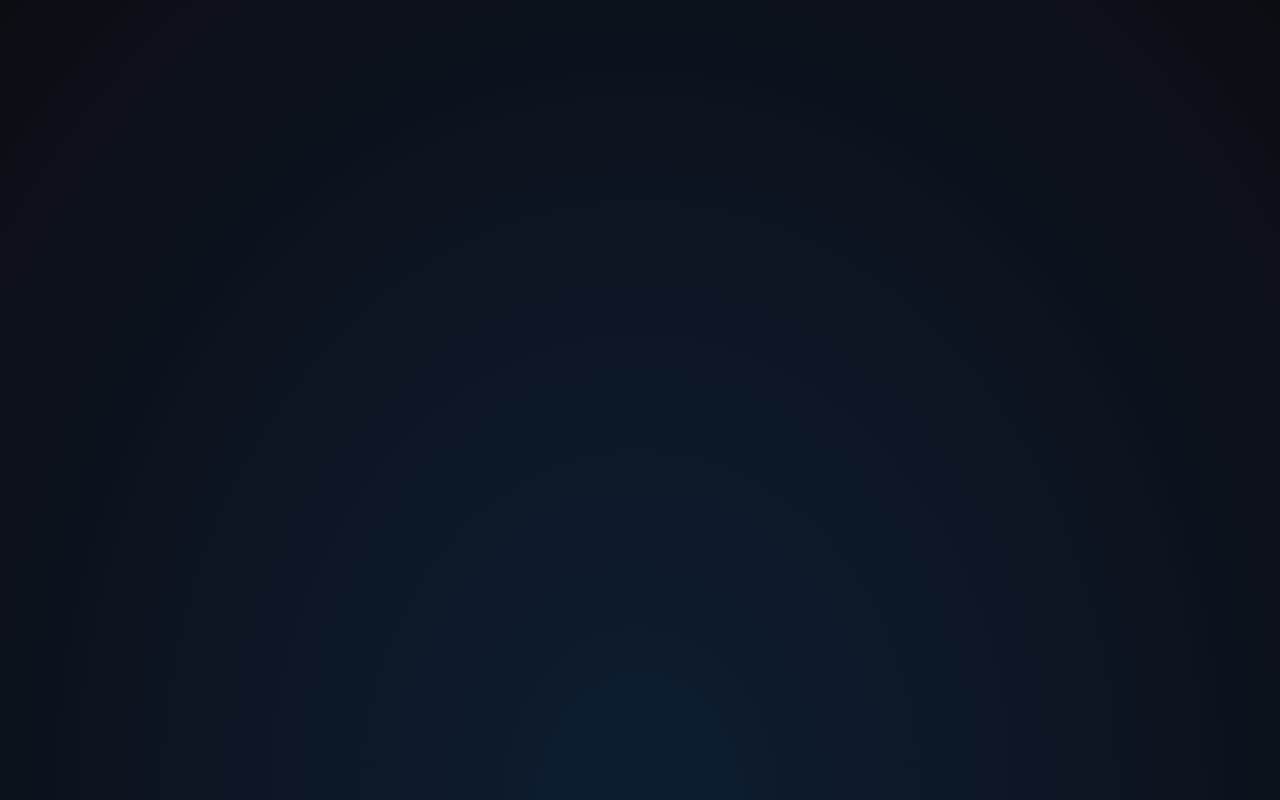
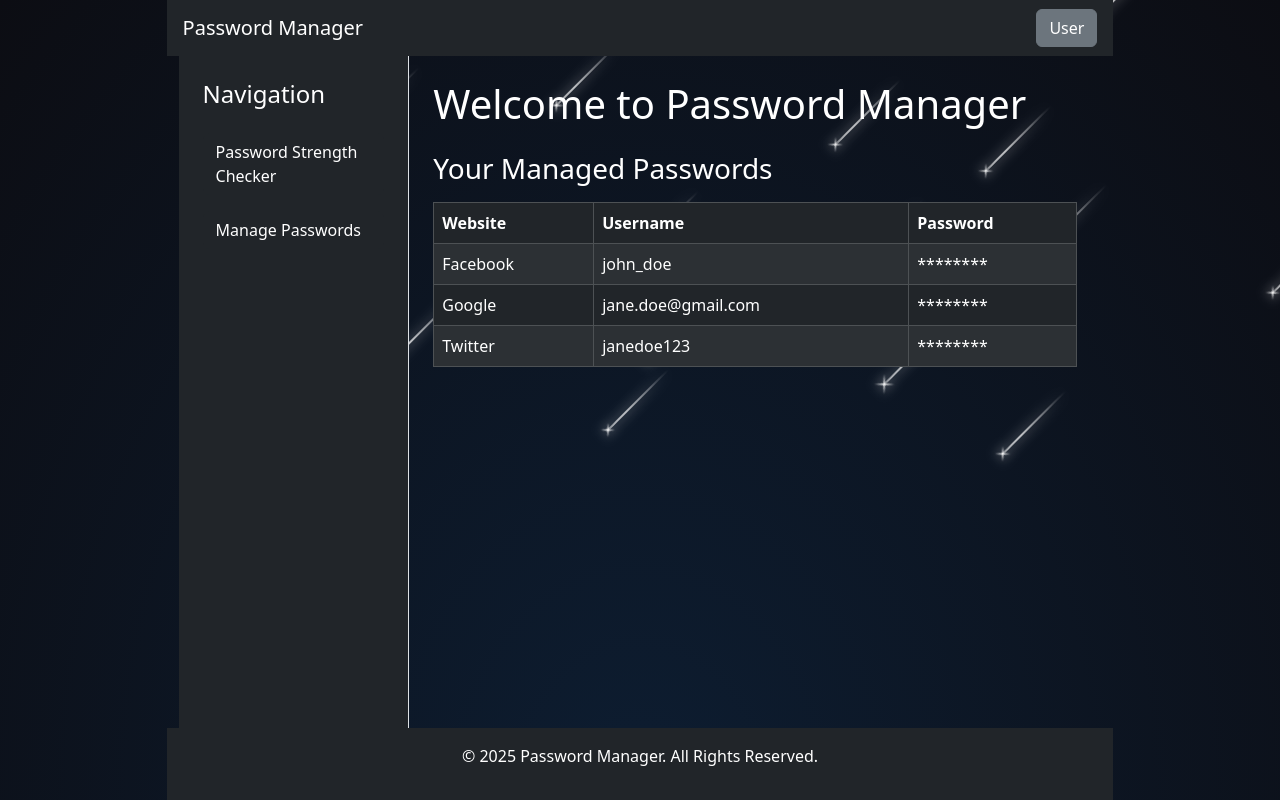
Before and after one commit to Shahbaaz017/Password_Strength_Analyzer_and_Manager, a React (Create React App) app in the folder client/: page /MainPage in a window 1280 px wide. Before the commit this address had no page. Built offline with nearby package versions, Linux system fonts and the light colour scheme.

Commit message:
created mainpage

```diff
--- a/client/src/App.jsx
+++ b/client/src/App.jsx
@@ -5,6 +5,7 @@ import PasswordStrengthChecker from "./pages/PasswordStrengthChecker";
 import Register from "./pages/Register";
 import Login from "./pages/Login";
 import WhyUseUs from "./pages/WhyUseUs";
+import MainPage from "./pages/MainPage";
 const App = () => {
   return (
     <Router>
@@ -19,6 +20,7 @@ const App = () => {
 
         <Route path="/Login" element={<Login />} />
         <Route path="/WhyUseUs" element={<WhyUseUs />} />
+        <Route path="/MainPage" element={<MainPage />} />
       </Routes>
     </Router>
   );
--- /dev/null
+++ b/client/src/components/Footer.jsx
@@ -0,0 +1,11 @@
+import React from "react";
+
+const Footer = () => {
+  return (
+    <footer className="bg-dark text-white text-center py-3 mt-auto">
+      <p>&copy; {new Date().getFullYear()} Password Manager. All Rights Reserved.</p>
+    </footer>
+  );
+};
+
+export default Footer;
--- /dev/null
+++ b/client/src/components/NavForAll.jsx
@@ -0,0 +1,47 @@
+import React, { useState } from "react";
+
+const NavForAll = () => {
+  const [showDropdown, setShowDropdown] = useState(false);
+
+  // Mock user data
+  const user = {
+    name: "John Doe",
+    email: "johndoe@example.com",
+  };
+
+  return (
+    <nav className="navbar navbar-dark bg-dark px-3">
+      <span className="navbar-brand">Password Manager</span>
+      <div className="position-relative">
+        <button
+          className="btn btn-secondary"
+          onClick={() => setShowDropdown(!showDropdown)}
+        >
+          User
+        </button>
+        {showDropdown && (
+          <div
+            className="dropdown-menu dropdown-menu-end show position-absolute"
+            style={{ right: 0 }}
+          >
+            <div className="px-3 py-2">
+              <p className="mb-1">
+                <strong>{user.name}</strong>
+              </p>
+              <p className="mb-2 text-muted">{user.email}</p>
+              <button
+                className="btn btn-sm btn-outline-secondary w-100 mb-2"
+                onClick={() => setShowDropdown(false)}
+              >
+                Close
+              </button>
+              <button className="btn btn-sm btn-danger w-100">Logout</button>
+            </div>
+          </div>
+        )}
+      </div>
+    </nav>
+  );
+};
+
+export default NavForAll;
--- /dev/null
+++ b/client/src/pages/MainPage.jsx
@@ -0,0 +1,77 @@
+import React from "react";
+import { Link } from "react-router-dom";
+import NavForAll from "../components/NavForAll";
+import Footer from "../components/Footer";
+import StarsBackground from "./StarsBackground";
+
+const MainPage = () => {
+  const managedPasswords = [
+    { website: "Facebook", username: "john_doe", password: "********" },
+    { website: "Google", username: "jane.doe@gmail.com", password: "********" },
+    { website: "Twitter", username: "janedoe123", password: "********" },
+  ];
+
+  return (
+    <div className="position-relative">
+      {/* Background Animation */}
+      <StarsBackground />
+
+      {/* Main Content */}
+      <div className="d-flex flex-column min-vh-100 position-relative" style={{ zIndex: 1 }}>
+        {/* Navbar */}
+        <NavForAll />
+
+        {/* Main Content */}
+        <div className="container-fluid d-flex flex-grow-1">
+          {/* Sidebar */}
+          <div className="col-md-3 p-4 text-white border-end bg-dark">
+            <h4 className="mb-4">Navigation</h4>
+            <ul className="list-unstyled">
+              <li className="mb-3">
+                <Link to="/password-checker" className="btn btn-dark w-100 text-start text-white">
+                  Password Strength Checker
+                </Link>
+              </li>
+              <li className="mb-3">
+                <Link to="/manage-passwords" className="btn btn-dark w-100 text-start text-white">
+                  Manage Passwords
+                </Link>
+              </li>
+            </ul>
+          </div>
+
+          {/* Content Area */}
+          <div className="col-md-9 p-4 text-white">
+            <h1 className="mb-4">Welcome to Password Manager</h1>
+            <h3 className="mb-3">Your Managed Passwords</h3>
+            <div className="table-responsive">
+              <table className="table table-dark table-striped table-bordered">
+                <thead>
+                  <tr>
+                    <th>Website</th>
+                    <th>Username</th>
+                    <th>Password</th>
+                  </tr>
+                </thead>
+                <tbody>
+                  {managedPasswords.map((item, index) => (
+                    <tr key={index}>
+                      <td>{item.website}</td>
+                      <td>{item.username}</td>
+                      <td>{item.password}</td>
+                    </tr>
+                  ))}
+                </tbody>
+              </table>
+            </div>
+          </div>
+        </div>
+
+        {/* Footer */}
+        <Footer />
+      </div>
+    </div>
+  );
+};
+
+export default MainPage;
```
